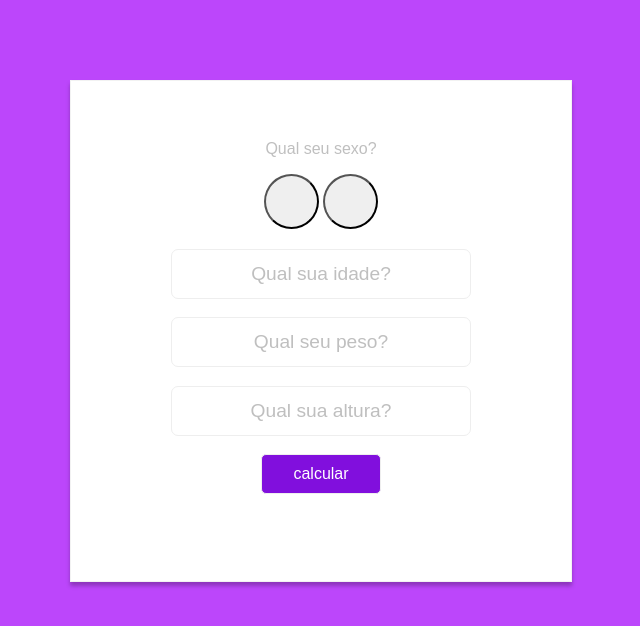
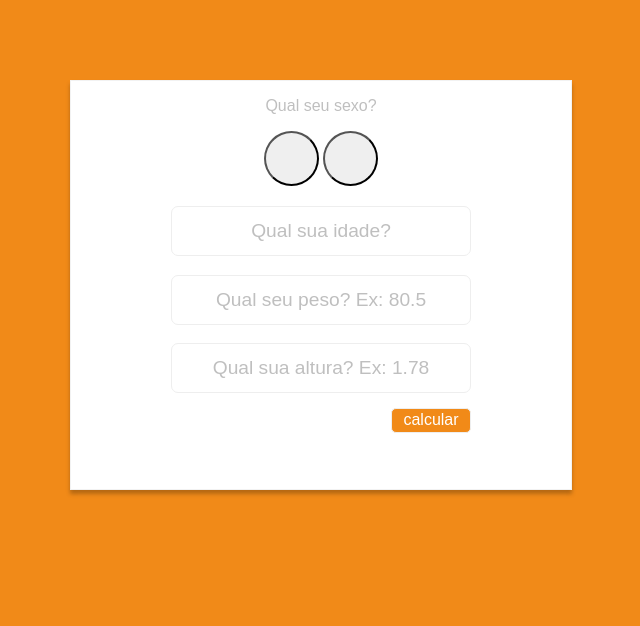
Before and after one commit to diegomdias/CalculadoraIMC, a plain HTML site: page index.html in a window 1280 px wide. Shown: the whole page, without its empty margins (319-959 px from the left). Drawn offline with Linux system fonts and the light colour scheme.

Commit message:
Add files via upload

```diff
--- a/index.html
+++ b/index.html
@@ -24,8 +24,8 @@
           <div>
       </center><br>
       <input required id="idade" placeholder="Qual sua idade?" type="text" class="btn1" value=""></input><br>
-      <input required id="peso" placeholder="Qual seu peso?" type="text" class="btn1" value=""></input><br>
-      <input required id="altura" placeholder="Qual sua altura?" type="text" class="btn1" value=""></input><br>
+      <input required id="peso" placeholder="Qual seu peso? Ex: 80.5" type="text" class="btn1" value=""></input><br>
+      <input required id="altura" placeholder="Qual sua altura? Ex: 1.78" type="text" class="btn1" value=""></input><br>
       <div>
         <!--<p class="text-align" style="color: #bfbfbf">Qual seu nível de atividade diária?</p>
         <div>
@@ -36,14 +36,17 @@
         <div>
           <br>-->
         <center>
-          <button type="submit" onclick="imc()" class="btn2">calcular</button>
-          <br><br>
+          <button type="submit" onclick="imc(), remove()" class="btn2">calcular</button>
+          <br>
+          <div>
+          <br><p class="dnone" id="removetext">Seu imc é</p>
           <input class="resultado1" type="text" id="resultado" value="">
         </center>
+        <br>
       </div>
     </div>
   </div>
   </div>
-  <BR><BR>
+
   <script type="text/javascript" src="script.js"></script>
 </body>
--- a/script.js
+++ b/script.js
@@ -1,4 +1,3 @@
-
 
 function imc(){
   var idade = document.querySelector('#idade');
@@ -11,8 +10,18 @@ var altura = document.querySelector('#altura');
 var valorAltura = altura.value;
 
 var calc = valorPeso/(valorAltura*valorAltura);
+
 var arredondado = parseFloat(calc.toFixed(2));
 
-document.getElementById('resultado').setAttribute("value", arredondado);
+document.querySelector('#resultado').setAttribute("value", arredondado);
+
+const textAppear = document.querySelector('#removetext');
+
+textAppear.classList.remove('dnone');
+/*
+const btn2Class = document.querySelector('.btn2');
+btn2Class.textContent = 'recalcular';*/
+
+
 }
 document.addEventListener('', imc);
--- a/style.css
+++ b/style.css
@@ -1,6 +1,6 @@
 body {
   font-family: Arial, Helvetica, sans-serif;
-  background-color: #bc46fb;
+  background-color: #f18a18;
 }
 textarea:focus,
 input:focus,
@@ -8,7 +8,9 @@ button:focus {
   box-shadow: 0 0 0 0;
   outline: 0;
 }
-
+.dnone{
+  display: none;
+}
 .man {
   width: 55px;
   height: 55px;
@@ -68,14 +70,14 @@ button:focus {
   justify-content: center;
   align-items: center;
   width: 500px;
-  height: 500px;
+
   border: 1px solid #f2f2f2;
 }
 
 .btn1 {
   text-align: center;
   font-size: 1.2em;
-  color: #810fdd;
+  color: #f18a18;
   width: 300px;
   height: 50px;
   background: #ffffff;
@@ -85,17 +87,21 @@ button:focus {
   transition: 0.1s;
 }
 
+
 .btn1:hover {
   transition: 0.1s;
   box-shadow: 0px 1px 4px 2px rgba(188, 188, 188, 0.54);
   border-radius: 7px;
 }
 .btn2 {
+  cursor: pointer;
+  margin-top: -80px;
+  margin-left: 220px;
   font-weight: 500;
   color: white;
-  width: 120px;
-  height: 40px;
-  background: #810fdd;
+  width: 80px;
+  height: 25px;
+  background: #f18a18;
   border: 0.5px solid #eeeeee;
   box-sizing: border-box;
   border-radius: 5px;
@@ -120,17 +126,14 @@ button:focus {
   transition: 0.1s;
 }
 .resultado1{
+  padding: 0;
+  margin-top: -25px;
   border: none;
-  color: #810fdd;
+  color: #f18a18;
   font-size: 1.3em;
   font-weight: 500;
   font-family: -apple-system, BlinkMacSystemFont, 'Segoe UI', Roboto, Oxygen, Ubuntu, Cantarell, 'Open Sans', 'Helvetica Neue', sans-serif;
   text-align: center;
-}
-
-.resultado1:after{
-  content: 'Seu imc é:';
-  color: black;
 }
 
 .form {
```
